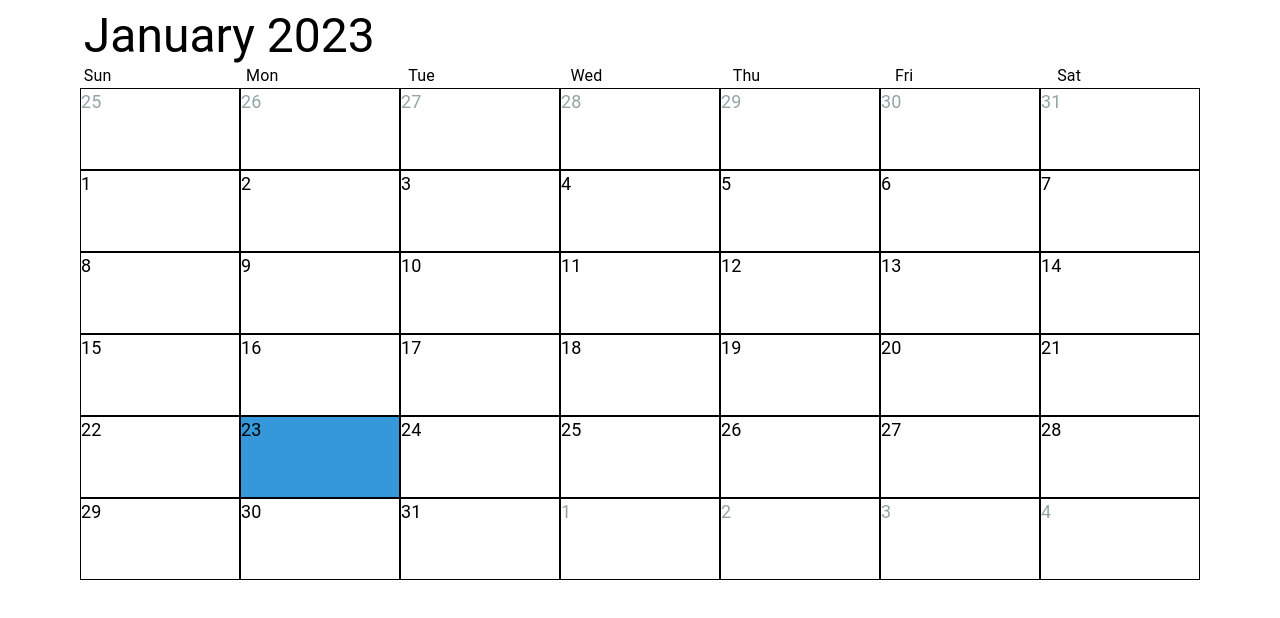
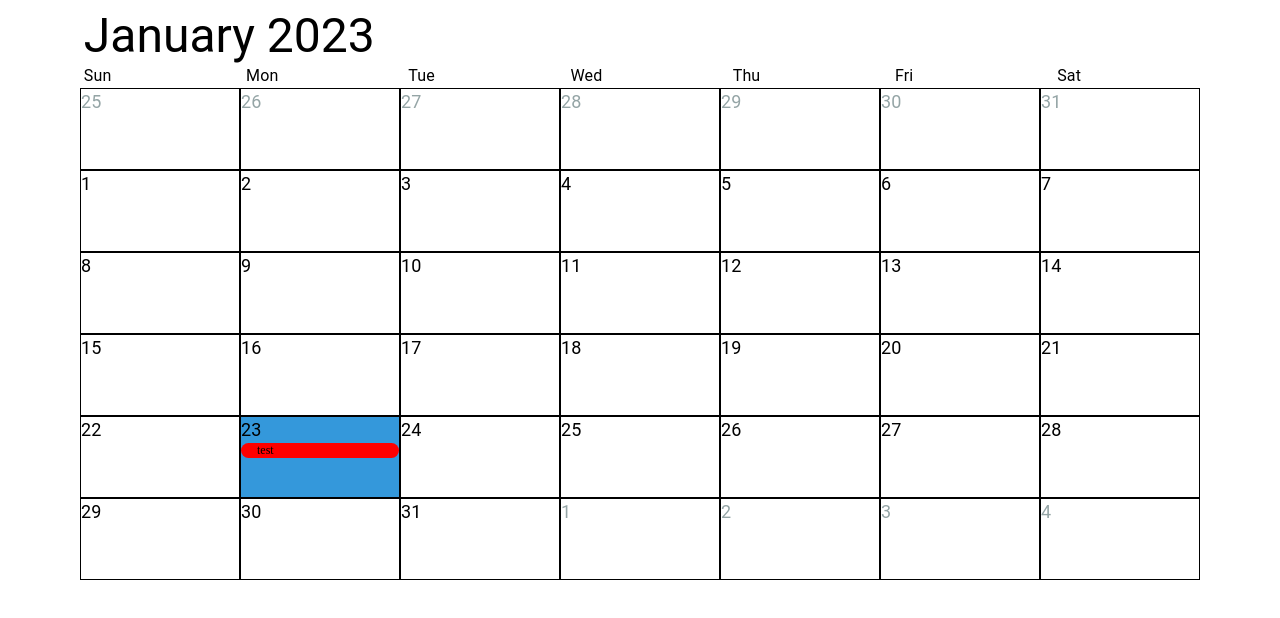
Before and after one commit to Muhitori/addax-test-task, a React (Create React App) app: page / in a window 1280 px wide. Shown: the top 618 px of the page. Built offline with nearby package versions, Linux system fonts and the light colour scheme.

Commit message:
events rendered

```diff
--- a/src/components/Сalendar/Body/Day.tsx
+++ b/src/components/Сalendar/Body/Day.tsx
@@ -1,26 +1,47 @@
 import { Box, Typography } from "@mui/material";
 import { FC } from "react";
-import { Day } from "../../../types/Day";
+import { Day, Event } from "../../../types";
+import { EventComponent } from "./Event";
+import { parseDate } from "./utils";
 
 interface Props {
 	day: Day;
 	dayChange: (day: Day) => void;
+	events: Event[];
 }
 
-export const DayComponent: FC<Props> = ({ day, dayChange }) => {
+export const DayComponent: FC<Props> = ({ day, dayChange, events }) => {
+	const dayEvents = events.filter((event) => {
+		const {
+			day: eventDay,
+			month: eventMonth,
+			year: eventYear,
+		} = parseDate(event.date);
+		const { dayNumber, month, year } = day;
+
+		return eventDay === dayNumber && eventMonth === month && eventYear === year;
+	});
+
 	return (
 		<Box
 			sx={{
 				backgroundColor: day.selected ? "#3498db" : undefined,
 				color: day.isCurrentMonth ? "black" : "#95a5a6",
+				overflowY: "auto",
 			}}
 			width='calc(100%/8)'
 			height='80px'
 			border='1px solid black'
+			display='flex'
+			flexDirection='column'
 			onClick={() => dayChange(day)}>
 			<Typography fontSize={18} variant='body2'>
-				{day.number}
+				{day.dayNumber}
 			</Typography>
+
+			{dayEvents?.map((event) => (
+				<EventComponent event={event} />
+			))}
 		</Box>
 	);
 };
--- /dev/null
+++ b/src/components/Сalendar/Body/Event.tsx
@@ -0,0 +1,20 @@
+import { Box } from "@mui/system";
+import { FC } from "react";
+import { Event } from "../../../types";
+
+interface Props {
+	event: Event;
+}
+
+export const EventComponent: FC<Props> = ({ event }) => {
+	return (
+		<Box
+			sx={{ backgroundColor: event.color }}
+			fontSize={12}
+			borderRadius={5}
+			px={2}
+			mb={1}>
+			{event.title}
+		</Box>
+	);
+};
--- a/src/components/Сalendar/Body/index.tsx
+++ b/src/components/Сalendar/Body/index.tsx
@@ -1,6 +1,6 @@
 import { Box, Typography } from "@mui/material";
 import { FC } from "react";
-import { Day } from "../../../types/Day";
+import { Day, Event } from "../../../types";
 import { WEEKDAYS } from "../constants";
 import { DayComponent } from "./Day";
 import { getRenderedDays } from "./utils";
@@ -9,9 +9,10 @@ interface Props {
 	date: Date;
 
 	dayChange: (day: Day) => void;
+	events: Event[];
 }
 
-export const Body: FC<Props> = ({ date, dayChange }) => {
+export const Body: FC<Props> = ({ date, dayChange, events }) => {
 	return (
 		<Box width='100%'>
 			<Box display='flex' justifyContent='space-between' px='6%'>
@@ -31,9 +32,10 @@ export const Body: FC<Props> = ({ date, dayChange }) => {
 				{getRenderedDays(date).map((day) => {
 					return (
 						<DayComponent
-							key={`${day.month}-${day.number}`}
+							key={`${day.month}-${day.dayNumber}`}
 							day={day}
 							dayChange={dayChange}
+							events={events}
 						/>
 					);
 				})}
--- a/src/components/Сalendar/Body/utils.ts
+++ b/src/components/Сalendar/Body/utils.ts
@@ -22,7 +22,7 @@ export const getRenderedDays = (date: Date) => {
 			isCurrentMonth: firstDayOfMonth.getMonth() === date.getMonth(),
 			date: new Date(firstDayOfMonth),
 			month: firstDayOfMonth.getMonth(),
-			number: firstDayOfMonth.getDate(),
+			dayNumber: firstDayOfMonth.getDate(),
 			selected: firstDayOfMonth.toDateString() === date.toDateString(),
 			year: firstDayOfMonth.getFullYear(),
 		};
@@ -32,3 +32,9 @@ export const getRenderedDays = (date: Date) => {
 
 	return currentDays;
 };
+
+export const parseDate = (date: Date) => ({
+	day: date.getDate(),
+	month: date.getMonth(),
+	year: date.getFullYear(),
+});
--- a/src/components/Сalendar/index.tsx
+++ b/src/components/Сalendar/index.tsx
@@ -1,21 +1,23 @@
 import { Box } from "@mui/material";
 import { useState } from "react";
-import { Day } from "../../types/Day";
+import { Day, Event } from "../../types";
 import { Body } from "./Body";
 import { Header } from "./Header";
 
 export const Calendar = () => {
 	const [currentDate, setCurrentDate] = useState(new Date());
+	const [events, setEvents] = useState<Event[]>([
+		{ title: "test", color: "red", date: new Date() },
+	]);
 
 	const handleChange = (day: Day) => {
-		console.log(day.date);
 		setCurrentDate(day.date);
 	};
 
 	return (
 		<Box width='100%'>
 			<Header date={currentDate} />
-			<Body date={currentDate} dayChange={handleChange} />
+			<Body date={currentDate} events={events} dayChange={handleChange} />
 		</Box>
 	);
 };
--- a/src/types/Day.ts
+++ b/src/types/Day.ts
@@ -2,7 +2,7 @@ export interface Day {
 	isCurrentMonth: boolean;
 	date: Date;
 	month: number;
-	number: number;
+	dayNumber: number;
 	selected: boolean;
 	year: number;
 }
--- /dev/null
+++ b/src/types/Event.ts
@@ -0,0 +1,5 @@
+export interface Event {
+	title: string;
+	color: string;
+	date: Date;
+}
--- /dev/null
+++ b/src/types/index.ts
@@ -0,0 +1,2 @@
+export * from "./Day";
+export * from "./Event";
```
